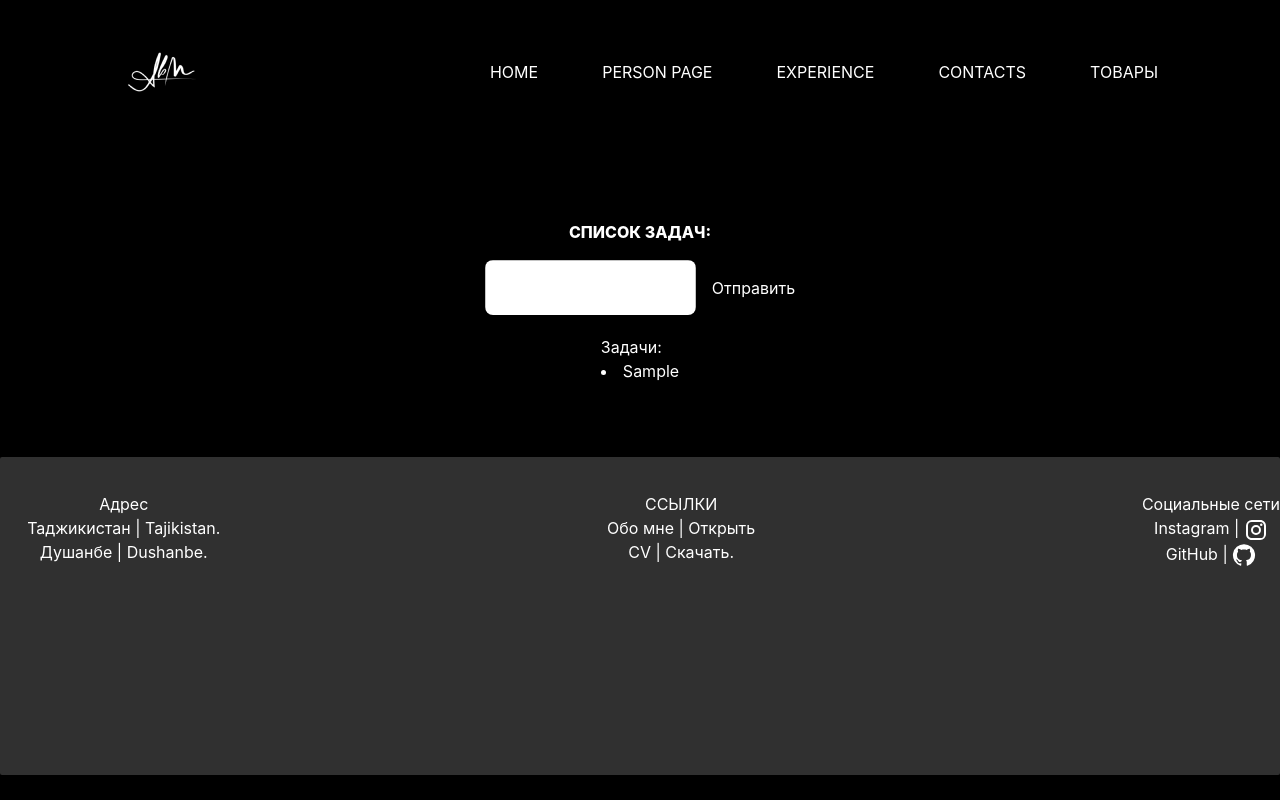
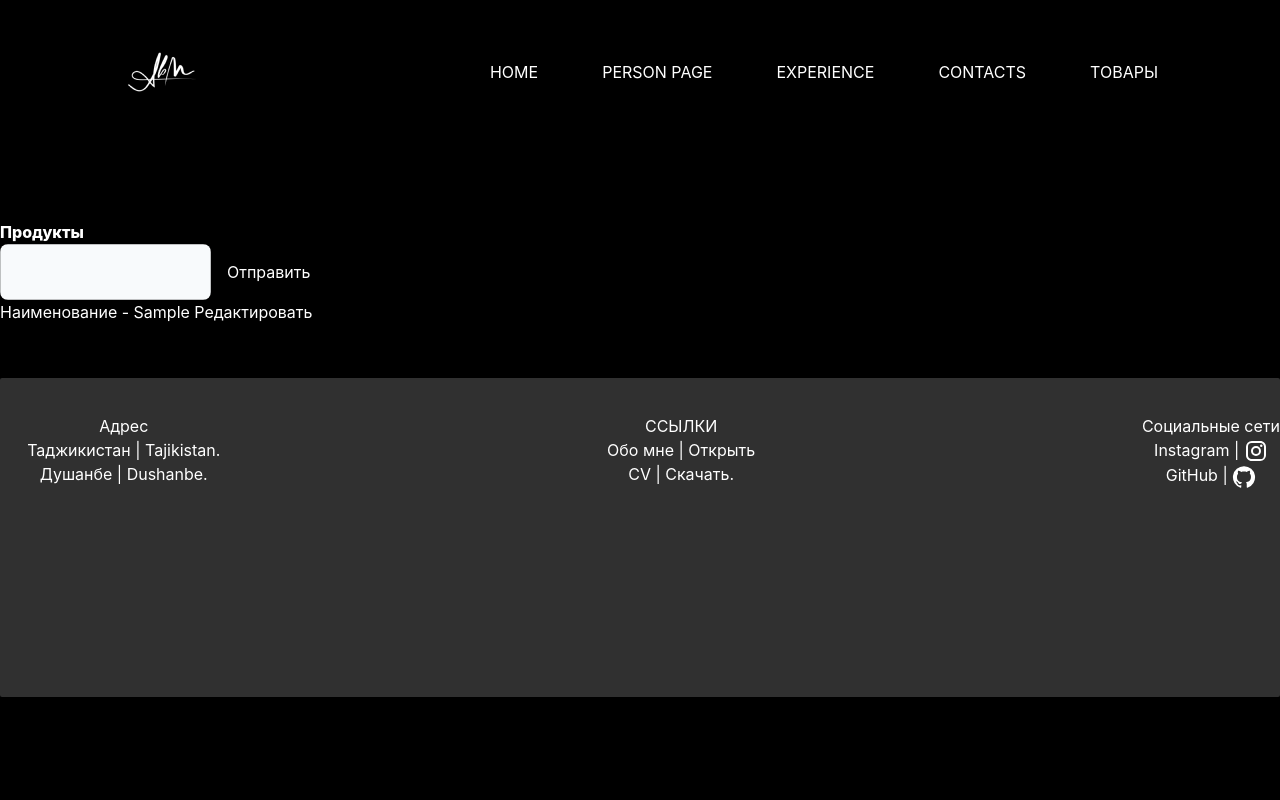
Before and after one commit to Komil-Muminov/komilff, a React (Vite) app: page /Products in a window 1280 px wide. Both pictures are taken after typing "Sample" into the empty fields and a click on the button "Отправить". Built offline with nearby package versions, Linux system fonts and the light colour scheme.

Commit message:
fx isEditing-saveForm

```diff
--- /dev/null
+++ b/src/components/Products/EditWorking.jsx
@@ -0,0 +1,80 @@
+import { v4 as uuidv4 } from "uuid";
+import { useState } from "react";
+const Edit = () => {
+	const [userInput, setUserInput] = useState("");
+
+	const [userInputObj, setUserInputObj] = useState([]);
+
+	const hanldeSubmit = (e) => {
+		e.preventDefault();
+		setUserInputObj((prev) => [
+			...prev,
+			{ id: uuidv4(), todo: userInput, isEditing: false },
+		]);
+		setUserInput("");
+	};
+
+	const handleIsEditing = (itemId) => {
+		setUserInputObj((prev) =>
+			prev.map((item) =>
+				item.id === itemId ? { ...item, isEditing: !item.isEditing } : item,
+			),
+		);
+	};
+
+	const handleIsEditingSave = (itemId, userInput) => {
+		setUserInputObj((prev) =>
+			prev.map((item) =>
+				item.id === itemId
+					? {
+							...item,
+							todo: userInput,
+							isEditing: !item.isEditing,
+					  }
+					: item,
+			),
+		);
+		// Ваш код здесь.
+	};
+
+	return (
+		<>
+			<div className="container">
+				<form onSubmit={hanldeSubmit}>
+					<input type="text" onChange={(e) => setUserInput(e.target.value)} />
+					<button>Сохранить</button>
+				</form>
+				{userInputObj.map((item) => (
+					<>
+						<li className="text-orange-300">{item.todo}</li>
+						{item.isEditing ? (
+							<>
+								<input
+									type="text"
+									value={userInput}
+									onChange={(e) => setUserInput(e.target.value)}
+									placeholder={item.todo}
+								/>
+								<button
+									onClick={() => {
+										handleIsEditingSave(item.id, userInput);
+									}}
+								>
+									Сохранить
+								</button>
+							</>
+						) : (
+							<>
+								<button onClick={() => handleIsEditing(item.id)}>
+									Редактировать
+								</button>
+							</>
+						)}
+					</>
+				))}
+			</div>
+		</>
+	);
+};
+
+export default Edit;
--- a/src/components/Products/Products.jsx
+++ b/src/components/Products/Products.jsx
@@ -1,60 +1,100 @@
+import React from "react";
 import { useState } from "react";
-import { useForm } from "react-hook-form";
 import { TextField } from "@mui/material";
+import "./css/isEditing.css";
 import { v4 as uuidv4 } from "uuid";
+const Products = () => {
+	const [userInput, setUserInput] = useState("");
+	const [userInputObj, setUserInputObj] = useState([]);
 
-const Products = () => {
-	const {
-		register,
-		handleSubmit,
-		reset,
-		watch,
-		formState: { errors },
-	} = useForm({ mode: "onBlur" });
-
-	const [product, setProduct] = useState([]);
-	const onSubmit = (data) => {
-		setProduct((prev) => [
+	const hanldeSubmit = (e) => {
+		e.preventDefault();
+		setUserInputObj((prev) => [
 			...prev,
-			{ id: uuidv4(), task: data.text, isEditing: false },
+			{ id: uuidv4(), task: userInput, isEditing: false },
 		]);
-		console.log(product);
-		reset();
+		setUserInput("");
+		console.log(userInputObj);
 	};
 
-	const handleDelete = (id) => {
-		setProduct((prev) => prev.filter((item) => item.id !== id));
+	const handleIsEditing = (itemId) => {
+		setUserInputObj((prev) =>
+			prev.map((item) =>
+				item.id === itemId ? { ...item, isEditing: !item.isEditing } : item,
+			),
+		);
+	};
+
+	const handleisEditingSave = (itemId, userInput) => {
+		setUserInputObj((prev) =>
+			prev.map((item) =>
+				item.id === itemId
+					? { ...item, task: userInput, isEditing: !item.isEditing }
+					: item,
+			),
+		);
+		// Ваш код здесь.
 	};
 
 	return (
 		<>
 			<section className="sections">
-				<div className="container todo-container">
-					<div className="task-content flex flex-col justify-center items-center ">
-						<h2 className="sections-title todo-title mb-4 text-center">
-							СПИСОК ЗАДАЧ:
-						</h2>
+				<div className="container products-container">
+					<h2 className="sections-title">Продукты</h2>
+					<div className="product-content">
 						<form
-							onSubmit={handleSubmit(onSubmit)}
-							className="todo-form flex gap-4 mb-5  "
+							action=""
+							onSubmit={hanldeSubmit}
+							className="product-form flex gap-4"
 						>
 							<TextField
-								className="bg-white rounded-lg h-[3.4em]"
-								id="outlined-search"
 								type="search"
-								{...register("text", {
-									minLength: 2,
-								})}
+								value={userInput}
+								onChange={(e) => setUserInput(e.target.value)}
+								className="product-input bg-slate-50 rounded-lg h-15"
 							/>
-							<button className="btn form-submit">Отправить</button>
+							<button className="btn product-btn">Отправить</button>
 						</form>
 
-						<div className="task-item mb-5">
-							<h3>Задачи:</h3>
-							{product.map((item) => (
-								<li className="item">{item.task}</li>
-							))}
-						</div>
+						{userInputObj?.length > 0 ? (
+							<>
+								{userInputObj?.map((item) => (
+									<ul className="product-list">
+										<li className="product-item">
+											Наименование - {item.task}{" "}
+											{item.isEditing ? (
+												<>
+													<div className="isEditing-content">
+														<TextField
+															type="search"
+															className="product-input bg-slate-50 rounded-lg h-15 text-red-500"
+															value={userInput}
+															onChange={(e) => setUserInput(e.target.value)}
+														/>
+														<button
+															className="text-black"
+															onClick={() =>
+																handleisEditingSave(item.id, userInput)
+															}
+														>
+															Сохранить
+														</button>
+													</div>
+												</>
+											) : (
+												<>
+													<button onClick={() => handleIsEditing(item.id)}>
+														Редактировать
+													</button>
+												</>
+											)}
+										</li>
+									</ul>
+								))}
+							</>
+						) : (
+							<></>
+						)}
 					</div>
 				</div>
 			</section>
--- /dev/null
+++ b/src/components/Products/css/isEditing.css
@@ -0,0 +1,23 @@
+.isEditing-content {
+	display: flex;
+	flex-direction: column;
+	max-width: 500px;
+	color: #fff;
+	background: #fff;
+	padding: 106px 42px 32px 45px;
+	position: relative;
+	border-radius: 15px;
+}
+
+.isEditing-content::before {
+	content: "";
+	position: absolute;
+	top: 0;
+	left: 50%;
+
+	background-image: url("../img/RrPng.png");
+	background-repeat: no-repeat;
+	width: 66px;
+	height: 66px;
+	background-size: cover;
+}
```
Also changed, not shown: src/components/Products/img/RrPng.png (added).
